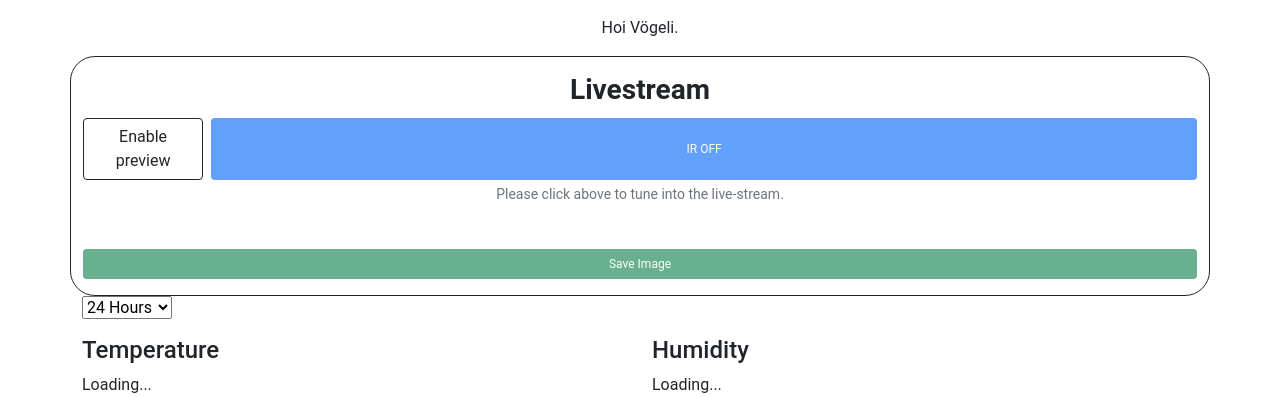
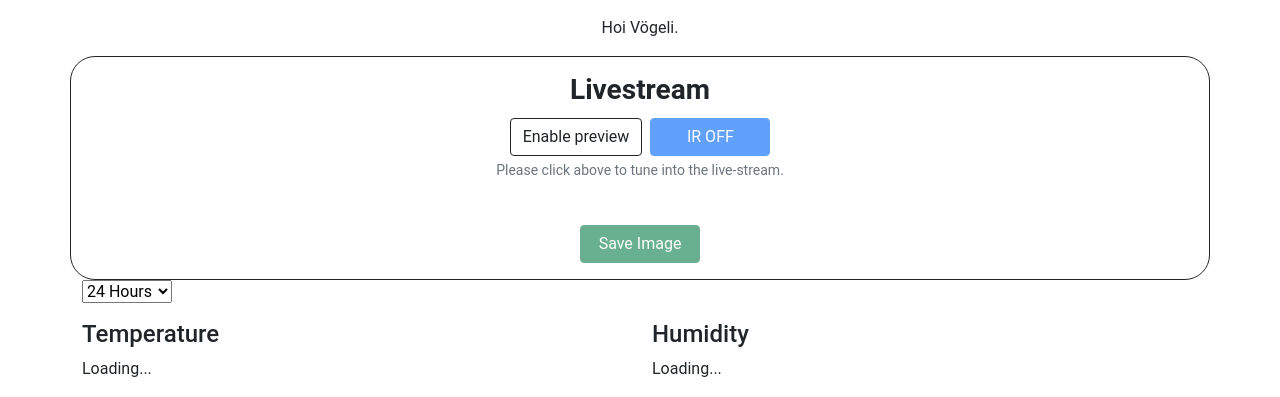
Before and after one commit to hacknus/birdhouse-monitor, a Django app: template backend/mainapp/templates/index.html in a window 1280 px wide. Shown: the part 74-471 px from the top of the page. Run offline with Django 3.2, Linux system fonts and the light colour scheme; the template is opened without the code that fills it, so the values that code supplies are empty; some libraries are stand-ins or nearby versions.

Commit message:
fix buttons

```diff
--- a/backend/mainapp/static/css/style.css
+++ b/backend/mainapp/static/css/style.css
@@ -243,9 +243,8 @@ button:hover {
     background-color: #45a049;
 }
 
-.btn-sm {
-    padding: 5px 10px;  /* Adjust padding */
-    font-size: 12px;  /* Reduce font size */
+#toggleIRButton, #saveImageBtn {
+    width: 120px;  /* Adjust the width of the buttons */
 }
 
 /* List styling for subscribers */
--- a/backend/mainapp/templates/index.html
+++ b/backend/mainapp/templates/index.html
@@ -173,14 +173,14 @@
             <label class="btn btn-outline-dark me-2" for="enablePreview">Enable preview</label>
 
             <!-- Button to toggle IR LED (Initially Disabled) -->
-            <button id="toggleIRButton" class="btn btn-primary btn-sm" onclick="toggleIRLED()" disabled>IR OFF</button>
+            <button id="toggleIRButton" class="btn btn-primary" onclick="toggleIRLED()" disabled>IR OFF</button>
         </div>
         <div id="enablePreviewHelp" class="form-text">Please click above to tune into the live-stream.</div>
     </div>
     <div class="mt-1 mb-2" id="imgPreview"></div>
     <!-- Save Image Button -->
     <div class="text-center mt-3">
-        <button class="btn btn-success btn-sm" id="saveImageBtn" disabled>Save Image</button>
+        <button class="btn btn-success" id="saveImageBtn" disabled>Save Image</button>
         <p id="saveMessage" class="text-success mt-2"></p>
     </div>
 </div>
--- a/backend/mainapp/views.py
+++ b/backend/mainapp/views.py
@@ -148,7 +148,6 @@ def get_sensor_data(request):
         }
         for entry in data
     ]
-    print(response_data)
 
     return JsonResponse(response_data, safe=False)
 
```
